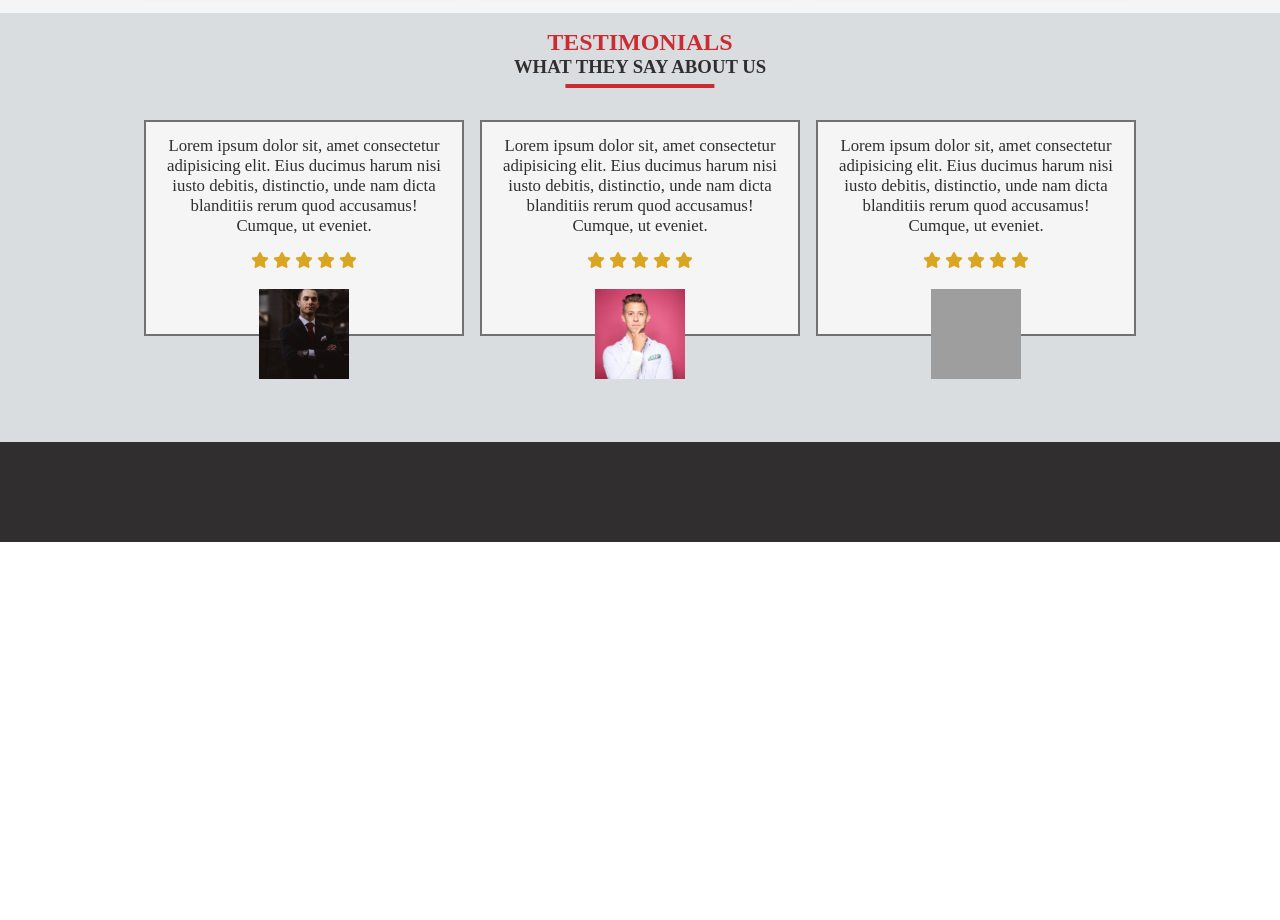
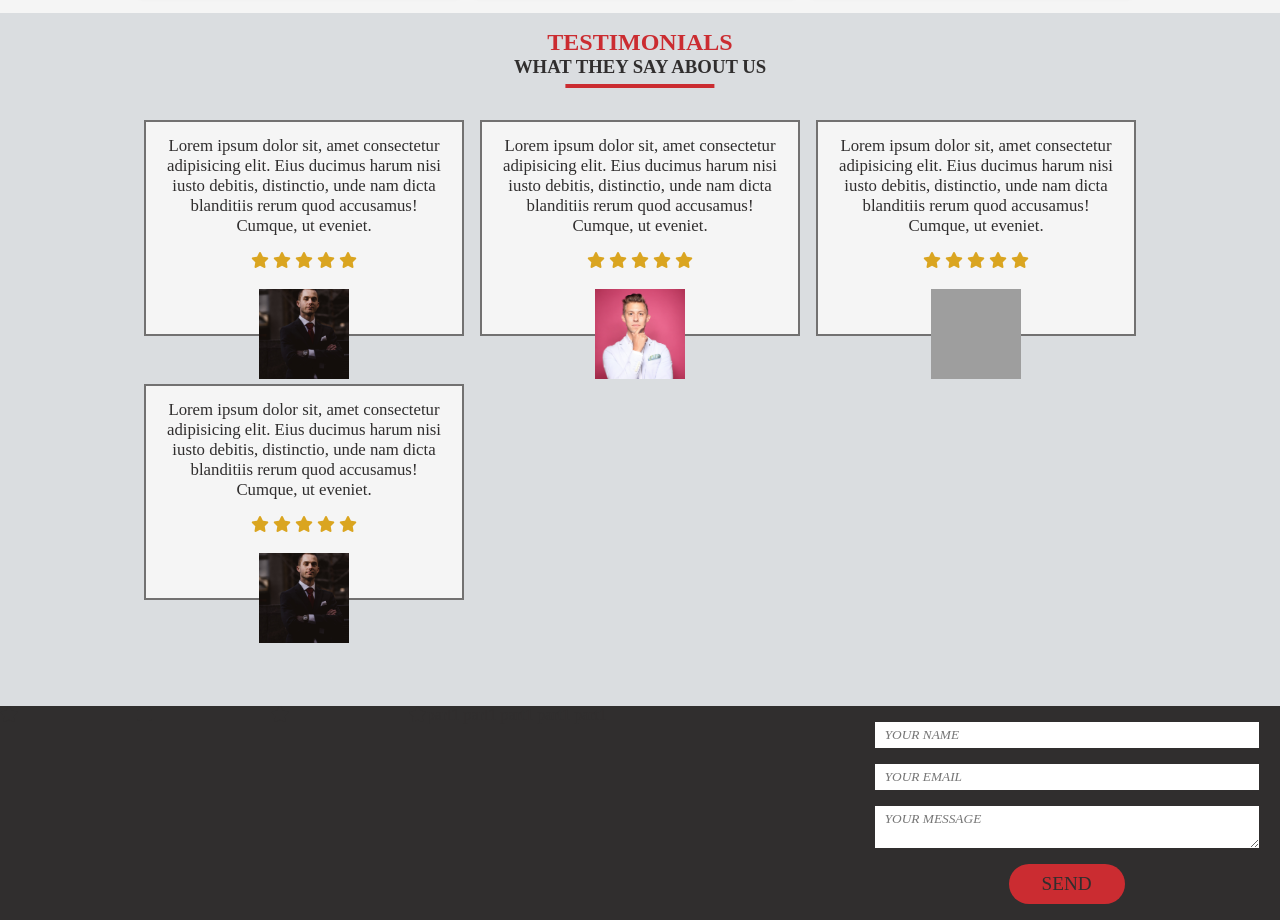
Before and after one commit to ouhssini/bloodCenter, a plain HTML site: page index.html in a window 1280 px wide. Shown: the part 2035-2955 px from the top of the page. Before the commit the page ends 2577 px from the top, so only its background shows below. Drawn offline with Linux system fonts and the light colour scheme; grey boxes are pictures that could not be loaded.

Commit message:
add footer section

```diff
--- a/index.html
+++ b/index.html
@@ -5,7 +5,6 @@
     <meta charset="UTF-8">
     <meta http-equiv="X-UA-Compatible" content="IE=edge">
     <meta name="viewport" content="width=device-width, initial-scale=1.0">
-    <!-- <script src="https://cdn.tailwindcss.com"></script> -->
     <link rel="stylesheet" href="all.min.css">
     <link rel="stylesheet" href="style.css">
     <title>Blood Center </title>
@@ -196,10 +195,45 @@
                         </div>
                         <img src="img/andrew-power-y9L5-wmifaY-unsplash.jpg">
                     </div>
+                    <div class="review">
+                        <p>Lorem ipsum dolor sit, amet consectetur adipisicing elit. Eius ducimus harum nisi iusto
+                            debitis, distinctio, unde nam dicta blanditiis rerum quod accusamus! Cumque, ut eveniet.
+                        </p>
+                        <div class="rating">
+                            <i class="fa fa-star"></i>
+                            <i class="fa fa-star"></i>
+                            <i class="fa fa-star"></i>
+                            <i class="fa fa-star"></i>
+                            <i class="fa fa-star"></i>
+                        </div>
+                        <img src="img/ali-morshedlou-WMD64tMfc4k-unsplash.jpg" alt="">
+                    </div>
                 </div>
             </div>
         </section>
-        <footer class="footer"></footer>
+        <footer class="footer">
+            <div class="footer-social">
+                <i class="fa fa-star"></i>
+                <i class="fa fa-box"></i>
+                <i class="fa fa-star"></i>
+                <i class="fa fa-star"></i>
+            </div>
+            <div class="footer-partner">
+                part1
+                part1
+                part1
+                part1
+                part1
+            </div>
+            <div class="footer-contact">
+                <form action="" method="get">
+                    <input type="text" name="name" id="name" required placeholder="your name">
+                    <input type="email" name="email" id="name" required placeholder="your email">
+                    <textarea name="message" required placeholder="your message"></textarea>
+                    <button type="submit" class="btn btn-send">SEND<span class="btn-span"></span></button>
+                </form>
+            </div>
+        </footer>
     </main>
     <script src="main.js"></script>
 </body>
--- a/style.css
+++ b/style.css
@@ -2,6 +2,8 @@
   --bg-color: rgba(218, 221, 224);
   --main-color: rgb(203, 44, 49);
   --text-color: rgb(48, 46, 46);
+  --grid-300px-1fr: repeat(auto-fit, minmax(300px, 1fr));
+  ;
 }
 
 .btn {
@@ -219,7 +221,7 @@ main header .hero .text p {
 .stories .grid {
   display: grid;
   align-items: center;
-  grid-template-columns: repeat(auto-fit, minmax(300px, 1fr));
+  grid-template-columns: var(--grid-300px-1fr);
   gap: 0.9rem;
   padding-top: 1rem;
   text-align: left;
@@ -280,7 +282,7 @@ main header .hero .text p {
 
 .boxes {
   display: grid;
-  grid-template-columns: repeat(auto-fit, minmax(300px, 1fr));
+  grid-template-columns: var(--grid-300px-1fr);
   gap: 1rem;
   align-items: center;
 }
@@ -328,7 +330,7 @@ main header .hero .text p {
 .testimonials .reviews {
   margin-top: 2rem;
   display: grid;
-  grid-template-columns: repeat(auto-fit, minmax(300px, 1fr));
+  grid-template-columns: var(--grid-300px-1fr);
   column-gap: 1rem;
   row-gap: 3rem;
   align-items: center;
@@ -421,4 +423,39 @@ main header .hero .text p {
   background-color: var(--text-color);
   min-height: 100px;
   width: 100%;
+  display: grid;
+  grid-template-columns: var(--grid-300px-1fr);
+  color: whitesmoke;
 }
+
+.footer-social {
+  color: inherit;
+  display: flex;
+  align-content: space-between;
+  justify-content: space-between;
+}
+
+.footer-contact form {
+  width: 90%;
+  margin: 1rem auto;
+  display: grid;
+  grid-template-columns: var(--grid-300px-1fr);
+  gap: 1rem;
+}
+
+.btn-send {
+  margin-top: 0;
+}
+
+input,
+textarea {
+  padding: 5px 10px;
+  max-width: 100%;
+}
+
+input[Placeholder],
+textarea[Placeholder] {
+  text-transform: uppercase;
+  color: rgba(22, 22, 22, 0.418);
+  font-style: italic;
+}
```
